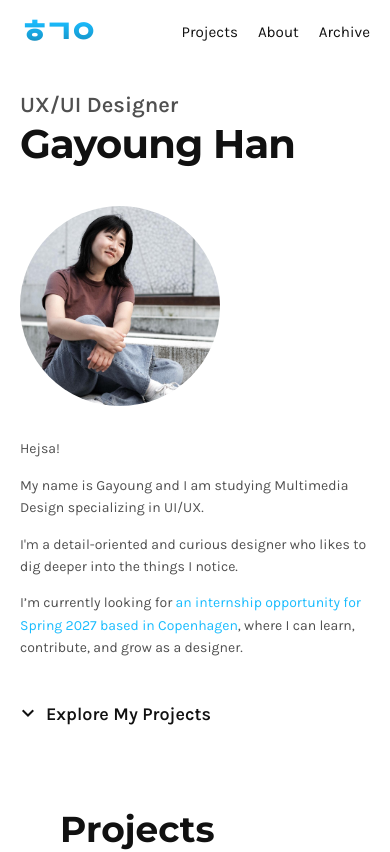
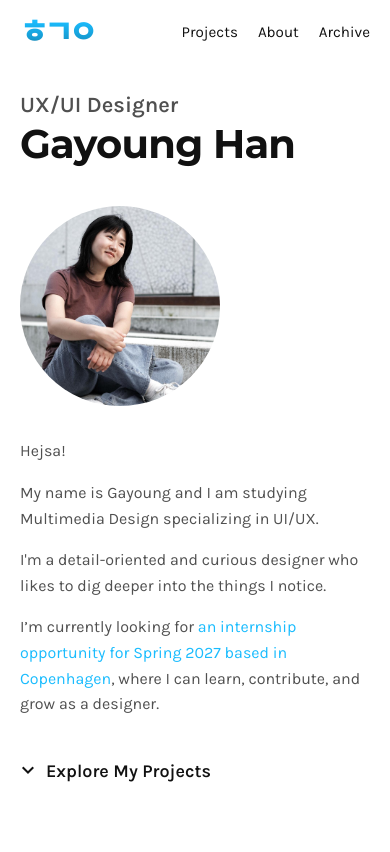
Before and after one commit to Lunanuna/portfolio, a React (Vite) app: page / in a window 390 px wide. Shown: the top 852 px of the page. Built offline with nearby package versions, Linux system fonts and the light colour scheme.

Commit message:
changed p size

```diff
--- a/src/components/Main.module.css
+++ b/src/components/Main.module.css
@@ -149,8 +149,8 @@
     padding-bottom: 40px;
   }
     .introduction p {
-  margin: 0 0 14px;
-    font-size: 14px;
+  margin: 0 0 16px;
+    font-size: 16px;
 }
 
 
```
